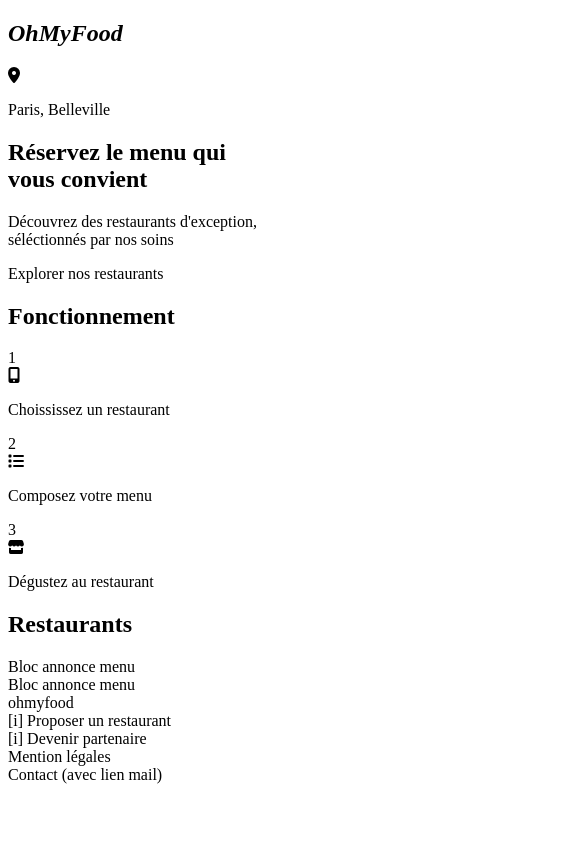
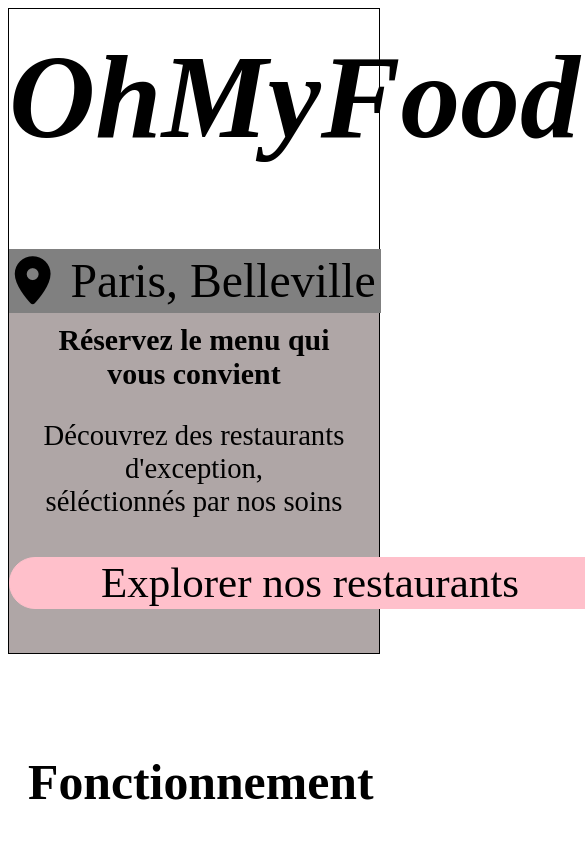
Before and after one commit to target211/ABADIEBrice_3_04012021, a plain HTML site: page index.html in a window 390 px wide. Shown: the top 844 px of the page, 585 px wide, since content can reach past the window. Drawn offline with Linux system fonts and the light colour scheme.

Commit message:
Mise a niveau avec bonne pratique

```diff
--- /dev/null
+++ b/fonctionnement_Site.scss
@@ -0,0 +1,88 @@
+
+
+.fonctionment-prev{
+    display: flex;
+    flex-direction: column;
+
+    width: 750px;
+
+    > h2{
+        padding-left: 20px;
+        margin-top: 100px;
+        font-size: 1.8em;
+        }
+
+    &__onglet{
+        display: flex;
+        flex-direction: row;
+        height: 300px;
+        margin-top: 0px;
+
+        @media screen and (max-width: 800px)
+        {
+            flex-direction: column;
+            height: 500px;
+        }
+
+        &__button{
+        display: flex;
+        flex-direction: row;
+        justify-content: center;
+        width: 200px;
+        height: 200px;
+        border: 3px solid red;
+        border-radius: 15px;
+        margin: auto auto auto auto;
+
+        @media screen and (max-width: 800px)
+        {
+            justify-content: flex-start;
+            width: 500px;
+            height: 80px;
+            border-radius: 30px;
+            margin: 30px auto 10px auto;
+        }
+
+            .numberOnglet{
+                margin: 0px 10px auto 10px;
+                font-size: 1.8em;
+
+                @media screen and (max-width: 800px)
+                {
+                    border-radius: 30px;
+                    padding-top: 8px;
+                    padding-left: 10px;
+                    width: 35px;
+                    height: 40px;
+                    font-size: 1.2em;
+                }
+            }
+
+            .fas{
+                border: 1px solid black;
+                margin: auto 10px auto -20px;
+
+                @media screen and (max-width: 800px)
+                {
+                    border: none;
+                    margin: auto 0px auto 20px;
+                }
+            }
+
+            &__text{
+                border: 1px solid black;
+                font-size: x-large;
+                text-align: center;
+                margin: auto 10px auto 10px;
+
+                @media screen and (max-width: 800px)
+                {
+                    margin: 20px 0px 10px 30px;
+                    border: none;
+                    font-size: 0.9em;
+                }
+            }
+        }
+    }
+
+}
--- a/style.scss
+++ b/header.scss
@@ -1,30 +1,50 @@
 *{
     font-size: 1em;
+    @media screen and (max-width: 800px)
+    {
+        font-size: 1.2em;
+    }
 }
-
 .menuGlobal{
     display: flex;
     flex-direction: row;
-    justify-content: space-around;
+    justify-content: space-between;
     border: 1px solid black;
+    width: 99%;
+
+    @media screen and (max-width: 800px)
+    {
+        flex-direction: column;
+    }
 
     .titreSite{
         width: 300px;
         margin-left: 20px;
-        font-size: 2em;
+        margin-top: 100px;
+        font-size: 3em;
+        @media screen and (max-width: 800px)
+        {
+            width: 100%;
+            text-align: center;
+            margin-left: 0px;
+            margin-top: 20px;
+        }
     }
 
     .menuNavigation{
         display: flex;
         flex-direction: row;
-
+        @media screen and (max-width: 800px)
+        {
+            flex-direction: column;
+        }
         .villeSelectionnee{
             display: flex;
             justify-content: center;
             align-items: center;
             border: 2px solid grey;
             background-color: grey;
-            width: 250px;
+            width: 200px;
             height: 40px;
             padding: auto 20px auto;
             margin-top: 0px;
@@ -32,20 +52,34 @@
             .fas{
                 margin-right: 20px;
             }
+            @media screen and (max-width: 800px)
+            {
+                width: 99.5%;
+                height: 60px;
+                font-size : 1em;
+            }
         }
 
         .choixResto-prev{
             display: flex;
             flex-direction: column;
+
             text-align: center;
             background-color: rgb(175, 166, 166);
-            width: 100%;
+            width: 450px;
             height: 250px;
             padding-top: 10px;
-            font-size: medium;
+            font-size: 1.4em;
+
+            @media screen and (max-width: 800px)
+            {
+                width: 99.9%;
+                height: 330px;
+                font-size : 0.5em;
+            }
 
             &__buttonExplorer{
-                font-size: 1.2em;
+                font-size: 1em;
                 width: 300px;
                 height: 40px;
                 margin: 10px auto 10px auto;
@@ -53,69 +87,28 @@
                 border-radius: 30px;
                 background-color: pink;
 
+                @media screen and (max-width: 800px)
+                {
+                    width: 600px;
+                    height: 50px;
+                    font-size: 1.8em;
+                }
+
                 .textButtonResto-prev{
                     margin: 0px;
+
                 }
             }
 
         // pour coller h2 à zone au dessus
             > h2{
                 margin: 0px;
-                font-size: 1.5em;
+
+                @media screen and (max-width: 800px)
+                {
+                        font-size: 1.5em;
+                }
             }
         }
     }
 }
-
-
-
-
-.fonctionment-prev{
-    display: flex;
-    flex-direction: column;
-
-    > h2{
-        padding-left: 20px;
-        margin-top: 30px;
-        }
-
-
-    &__onglet{
-        display: flex;
-        flex-direction: row;
-        border: 2px solid red;
-
-        height: 300px;
-
-        &__button{
-        display: flex;
-        flex-direction: column;
-        justify-content: center;
-
-
-        width: 200px;
-        height: 200px;
-
-        border: 3px solid red;
-        border-radius: none;
-
-        margin: 10px auto 10px auto;
-
-            .numberOnglet{
-                border: 1px solid black;
-                border-radius: none;
-            }
-
-            .fas{
-                border: 1px solid black;
-            }
-
-            &__text{
-                border: 1px solid black;
-                font-size: x-large;
-                text-align: center;
-            }
-        }
-    }
-
-}
--- a/index.html
+++ b/index.html
@@ -3,9 +3,8 @@
 
 <head>
     <meta charset="utf-8" />
-    <link rel="stylesheet" media="screen and (min-width: 800px)"href="style.css" />
-<!-- <link rel="stylesheet" href="style-portable.css" /> -->
-    <link rel="stylesheet" href="style-tablette.css" />
+    <link rel="stylesheet" href="header.css" />
+    <link rel="stylesheet" href="fonctionnement_Site.css" />
     <link rel="stylesheet" href="css/all.min.css"/>
     <title>Site OhMyFood</title>
 </head>
--- a/style-portable.scss
+++ /dev/null
@@ -1,97 +0,0 @@
-*{
-    font-size: 1.1em;
-}
-
-
-.titreSite{
-    width: 100%;
-    text-align: center;
-    font-size: 2em;
-}
-
-.menuNavigation{
-    display: flex;
-    flex-direction: column;
-
-    .villeSelectionnee{
-        display: flex;
-        justify-content: center;
-        align-items: center;
-        border: 2px solid grey;
-        background-color: grey;
-        width: 100%;
-        height: 40px;
-        padding: auto 20px auto;
-
-        .fas{
-            margin-right: 20px;
-        }
-
-    }
-
-    .choixResto-prev{
-        text-align: center;
-        background-color: rgb(175, 166, 166);
-        width: 100%;
-        height: 350px;
-        padding-top: 10px;
-
-        &__buttonExplorer{
-            font-size: 1.1em;
-            width: 400px;
-            height: 40px;
-            margin: 10px auto 10px auto;
-            border: 1px solid pink;
-            border-radius: 30px;
-            background-color: pink;
-
-            .textButtonResto-prev{
-                margin: 0px;
-            }
-        }
-    // pour coller h2 à zone au dessus
-        > h2{
-            margin: 0px;
-            font-size: 1.5em;
-        }
-    }
-}
-
-
-
-.fonctionment-prev{
-    display: flex;
-    flex-direction: column;
-
-    > h2{
-        padding-left: 20px;
-        }
-
-    &__onglet{
-
-        &__button{
-        display: flex;
-        width: 450px;
-        height: 50px;
-        border-radius: 30px;
-        margin: 10px auto 10px auto;
-
-        .numberOnglet{
-            border-radius: 30px;
-            padding-top: 8px;
-            padding-left: 10px;
-            width: 35px;
-            height: 40px
-        }
-
-        .fas{
-            margin: auto 0px auto 40px;
-        }
-
-        &__text{
-            margin: 10px auto 10px 30px;
-        }
-    }
-    }
-
-}
```
Also changed, not shown: fonctionnement_Site.css (added), header.css, style-portable.css (deleted), style-tablette.css (deleted), style-tablette.scss (deleted), 5 other files.
